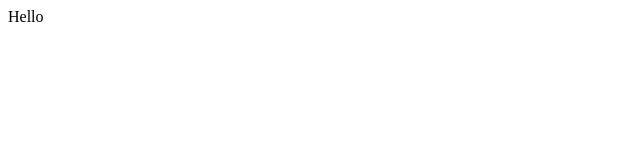
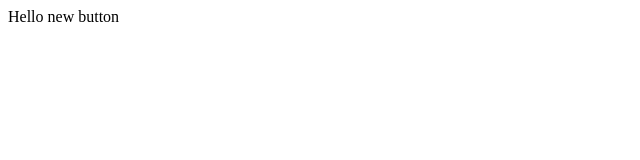
Before and after one commit to kadyrov-d/test, a plain HTML site: page index.html in a window 1280 px wide. Shown: the full height of the page, 0-640 px from the left. Drawn offline with Linux system fonts and the light colour scheme.

```diff
--- a/index.html
+++ b/index.html
@@ -7,6 +7,6 @@
     <title>Hello world</title>
   </head>
   <body>
-    Hello
+    Hello new button
   </body>
 </html>
```
